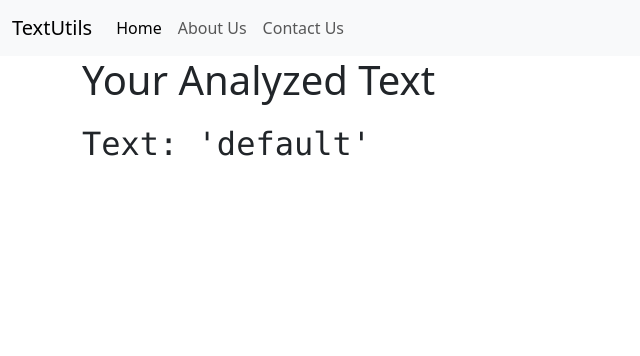
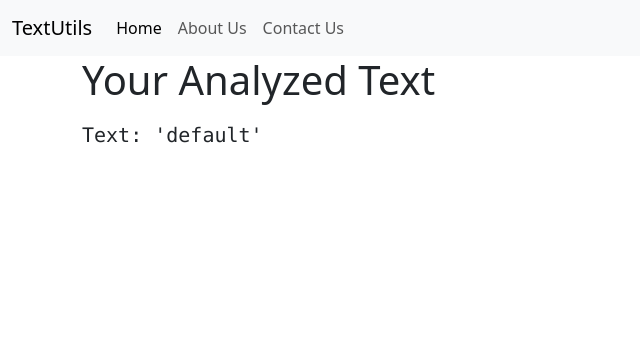
Before and after one commit to ShivanshuPrajapati212/TextUtils, a Django app: page /analyze in a window 1280 px wide. Shown: the top 356 px of the page, without its empty margins (0-640 px from the left). Run offline with Django 5.2, Linux system fonts and the light colour scheme.

Commit message:
Update analyzed.html

```diff
--- a/templates/analyzed.html
+++ b/templates/analyzed.html
@@ -32,7 +32,7 @@
       <div class="container">
 
       <h1 class="fs-1 text">Your Analyzed Text</h1>
-      <p style="font-size: 8px;"><pre class="fs-2 text">Text: '{{ analyzed_text }}'</pre></p>
+      <p><pre class="fs-5 text">Text: '{{ analyzed_text }}'</pre></p>
       </div>
     <script src="https://cdn.jsdelivr.net/npm/bootstrap@5.3.3/dist/js/bootstrap.bundle.min.js" integrity="sha384-YvpcrYf0tY3lHB60NNkmXc5s9fDVZLESaAA55NDzOxhy9GkcIdslK1eN7N6jIeHz" crossorigin="anonymous"></script>
   </body>
```
